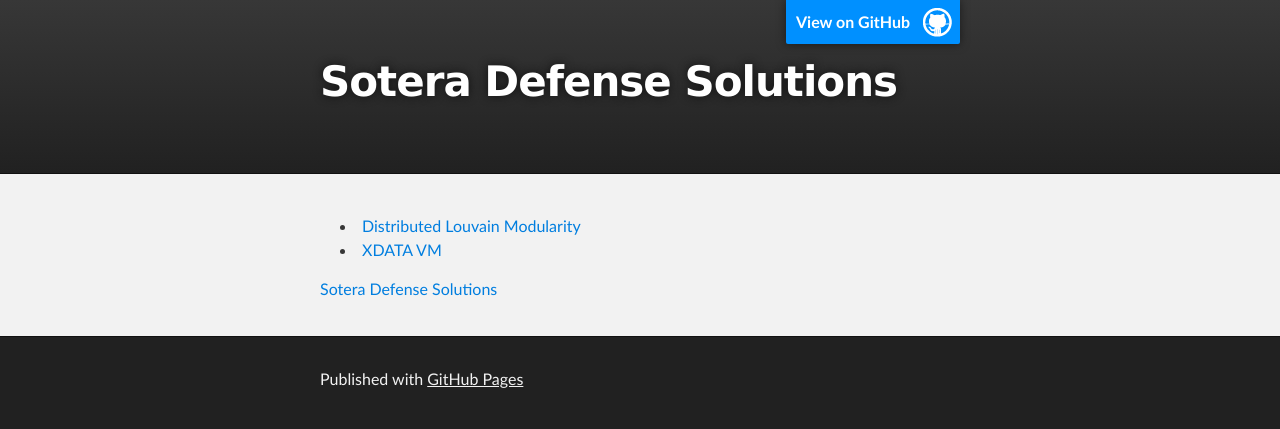
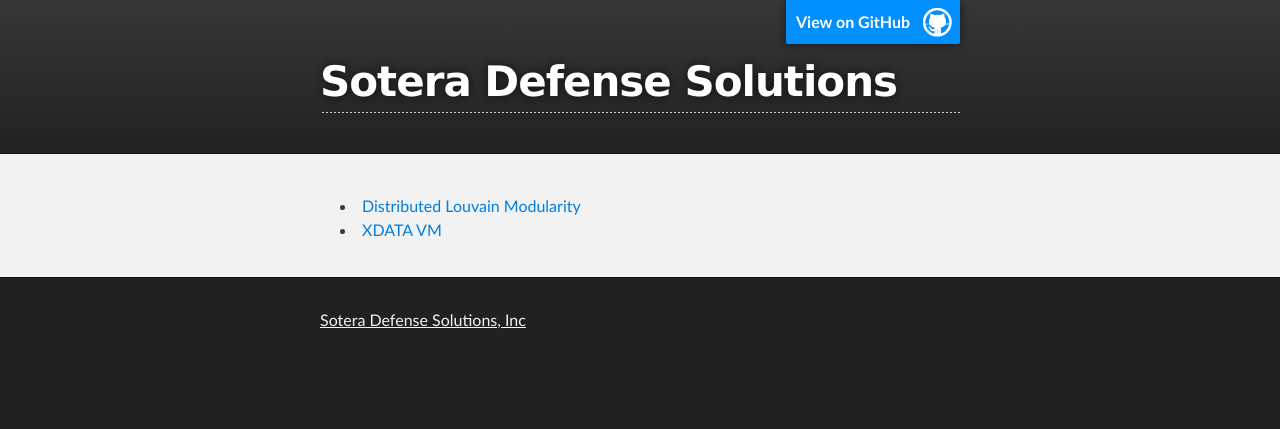
Before and after one commit to Sotera/sotera.github.io, a plain HTML site: page index.html in a window 1280 px wide. Drawn offline with Linux system fonts and the light colour scheme.

Commit message:
Update index.html

```diff
--- a/index.html
+++ b/index.html
@@ -8,7 +8,7 @@
 
     <link rel="stylesheet" type="text/css" media="screen" href="stylesheets/stylesheet.css">
 
-    <title>Sotera Defense Solutions</title>
+    <title>Sotera Defense Solutions GitHub</title>
   </head>
 
   <body>
@@ -17,10 +17,7 @@
     <div id="header_wrap" class="outer">
         <header class="inner">
           <a id="forkme_banner" href="https://github.com/Sotera">View on GitHub</a>
-
-          <h1 id="project_title">Sotera Defense Solutions</h1>
-          <h2 id="project_tagline"></h2>
-
+          <h2 id="project_title">Sotera Defense Solutions</h2>
         </header>
     </div>
 
@@ -30,18 +27,16 @@
         <ul>
 <li><a href="https://github.com/Sotera/distributed-louvain-modularity">Distributed Louvain Modularity</a></li>
 <li><a href="https://github.com/Sotera/xdata-vm">XDATA VM</a></li>
-</ul><p><a href="http://www.soteradefense.com">Sotera Defense Solutions</a></p>
+</ul>
       </section>
     </div>
 
     <!-- FOOTER  -->
     <div id="footer_wrap" class="outer">
       <footer class="inner">
-        <p>Published with <a href="http://pages.github.com">GitHub Pages</a></p>
+        <p> <a href="http://www.soteradefense.com">Sotera Defense Solutions, Inc</a></p>
       </footer>
     </div>
 
-
-
   </body>
 </html>
```
